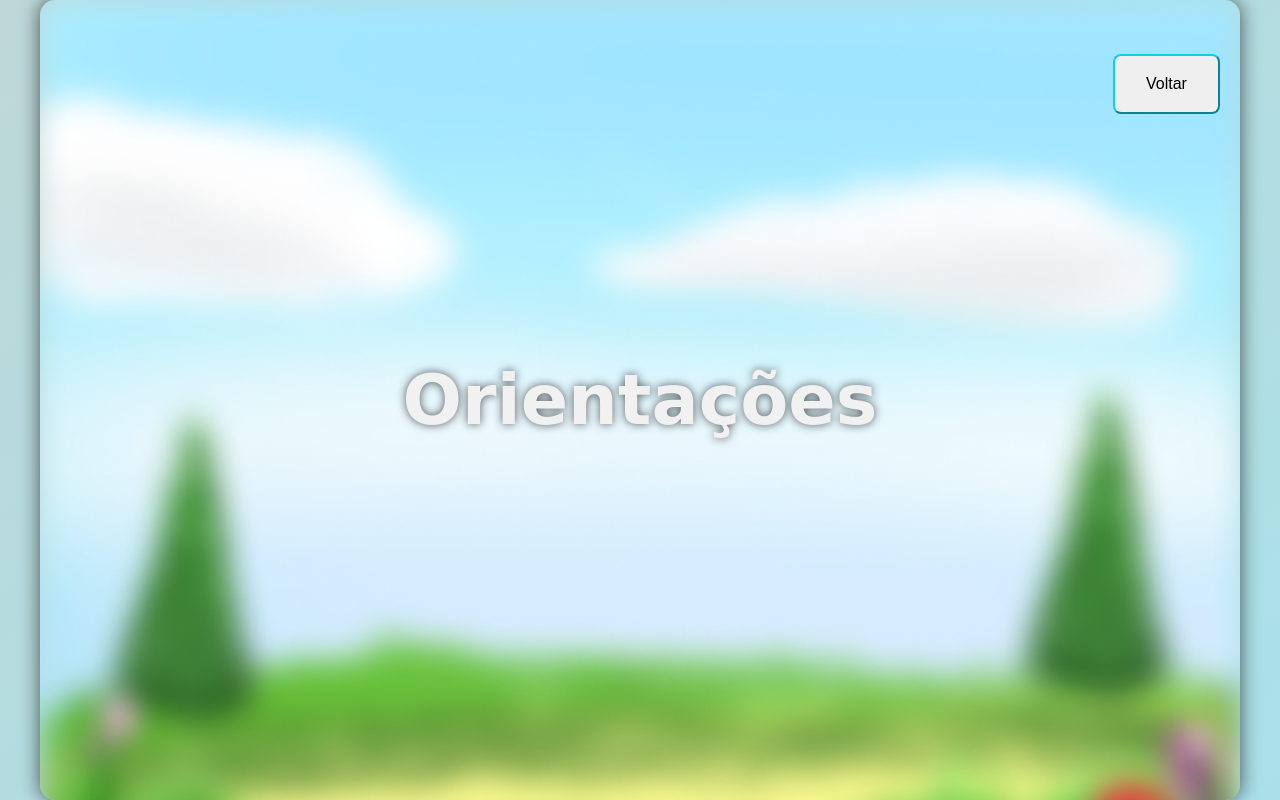
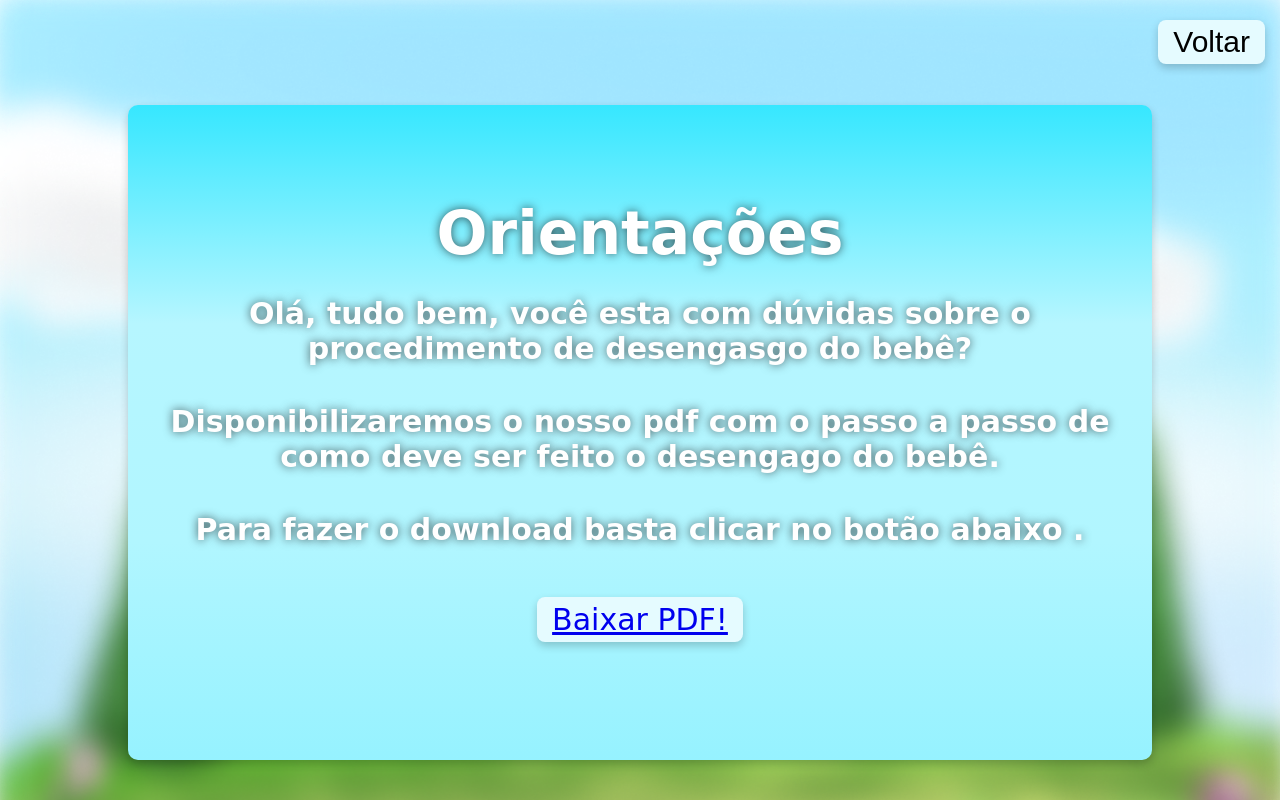
Before and after one commit to lucasferro0/desengasgo-ifal, a plain HTML site: page views/orientacoes.html in a window 1280 px wide. Drawn offline with Linux system fonts and the light colour scheme.

Commit message:
implementação da pagina de orientação

```diff
--- a/css/orientacoes.css
+++ b/css/orientacoes.css
@@ -0,0 +1,252 @@
+* {
+  margin: 0px;
+  padding: 0px;
+  border: 0px;
+}
+
+body {
+  display: flex;
+  flex-direction: column;
+  flex-wrap: wrap;
+  background-image: url("../img/background.png");
+  background-repeat: no-repeat;
+  background-size: cover;
+  height: 100vh;
+  font-family: cursive, Arial, sans-serif;
+}
+
+.buttons {
+  display: flex;
+  flex-direction: row;
+  flex-wrap: wrap;
+}
+
+.buttons button {
+  background-color: #E5FBFF;
+  border-radius: 8px;
+  padding: 5px 15px;
+  box-shadow: 0 4px 8px 0 rgba(0, 0, 0, 0.2);
+  cursor: pointer;
+}
+
+.buttons a {
+  box-shadow: 0 4px 8px 0 rgba(0, 0, 0, 0.2);
+  cursor: pointer;
+}
+
+
+@media only screen and (min-width: 320px) {
+  .content {
+    display: flex;
+    flex-direction: column;
+    flex-wrap: wrap;
+    background-image: url("../img/background.png");
+    background-repeat: no-repeat;
+    background-size: contain;
+    width: 100%;
+    height: 100%;
+    margin: auto;
+    font-size: 10px;
+}
+
+  .conteudo{
+    padding-top: 15px;
+    margin-top: 80px;
+    border-radius: 10px;
+    background: linear-gradient(to bottom, #36E7FF, #B6F6FF, #B1F6FF, #96F2FF);
+    display: flex;
+    align-items: center;
+    flex-direction: column;
+    box-shadow: 0 4px 8px 0 rgba(0, 0, 0, 0.2);
+  }
+
+  .buttons {
+    display: flex;
+    justify-content: flex-end;
+    align-items: center;
+    margin-right: 15px;
+    margin-top: 20px;
+  }
+
+  .buttons button {
+    background-color: #E5FBFF;
+    border-radius: 8px;
+    padding: 5px 15px;
+    box-shadow: 0 4px 8px 0 rgba(0, 0, 0, 0.2);
+    cursor: pointer;
+  }
+
+  .buttons a {
+    background-color: #E5FBFF;
+    border-radius: 8px;
+    padding: 5px 15px;
+    box-shadow: 0 4px 8px 0 rgba(0, 0, 0, 0.2);
+    cursor: pointer;
+  }
+
+  .baixar{
+    display: flex;
+    flex-direction: column;
+    margin: 40px;
+  }
+
+  .title {
+    text-align: center;
+    font-size: 15px;
+  }
+
+  .title h1 {
+    font-weight: bold;
+    font-size: 30px;
+    color: #fff;
+    text-shadow: 0px 0px 10px rgba(12, 12, 12, 0.671);
+  }
+
+  .title p{
+    font-weight: bold;
+    margin: 10px;
+    font-size: 14px;
+    color: #fff;
+    text-shadow: 0px 0px 10px rgba(12, 12, 12, 0.671);
+  }
+}
+
+@media only screen and (min-width: 768px) {
+  .content {
+    display: flex;
+    flex-direction: column;
+    flex-wrap: wrap;
+    background-image: url("../img/background.png");
+    background-repeat: no-repeat;
+    background-size: cover;
+    width: 100%;
+    height: 100%;
+    margin: auto;
+    font-size: 10px;
+}
+
+  .conteudo{
+    display: flex;
+    align-items: center;
+    flex-direction: column;
+    justify-content: center;
+    margin: auto;
+    width: 80%;
+    height: 80%;
+    padding-top: 15px;
+    border-radius: 10px;
+    background: linear-gradient(to bottom, #36E7FF, #B6F6FF, #B1F6FF, #96F2FF);
+    box-shadow: 0 4px 8px 0 rgba(0, 0, 0, 0.2);
+  }
+
+  .buttons {
+    display: flex;
+    justify-content: flex-end;
+    align-items: center;
+    margin-right: 15px;
+    margin-top: 20px;
+  }
+
+  .buttons button {
+    background-color: #E5FBFF;
+    border-radius: 8px;
+    padding: 5px 15px;
+    box-shadow: 0 4px 8px 0 rgba(0, 0, 0, 0.2);
+    cursor: pointer;
+    font-size: 20px;
+  }
+
+  .buttons a {
+    background-color: #E5FBFF;
+    border-radius: 8px;
+    padding: 5px 15px;
+    box-shadow: 0 4px 8px 0 rgba(0, 0, 0, 0.2);
+    cursor: pointer;
+    font-size: 20px;
+  }
+
+  .baixar{
+    display: flex;
+    flex-direction: column;
+    margin: 40px;
+  }
+
+  .title {
+    text-align: center;
+    color: #fff;
+    text-shadow: 0px 0px 10px rgba(12, 12, 12, 0.671);
+  }
+
+  .title h1 {
+    font-weight: bold;
+    font-size: 40px;
+  }
+
+  .title p{
+    padding-left: 30px;
+    padding-right: 30px;
+    font-weight: bold;
+    margin: 10px;
+    font-size: 20px;
+  }
+}
+
+
+@media only screen and (min-width: 1024px) {
+
+  .buttons button {
+    font-size: 30px;
+  }
+
+  .buttons a {
+    font-size: 30px;
+  }
+
+  .title h1 {
+    font-weight: bold;
+    font-size: 60px;
+  }
+
+  .title p{
+    font-size: 30px;
+  }
+}
+
+
+@media only screen and (min-width: 1440px) {
+  .buttons button {
+    font-size: 32px;
+  }
+
+  .buttons a {
+    font-size: 32px;
+  }
+
+  .title h1 {
+    font-weight: bold;
+    font-size: 62px;
+  }
+
+  .title p{
+    font-size: 32px;
+  }
+}
+
+@media only screen and (min-width: 2560px) {
+  .buttons button {
+    font-size: 50px;
+  }
+
+  .buttons a {
+    font-size: 60px;
+  }
+
+  .title h1 {
+    font-weight: bold;
+    font-size: 100px;
+  }
+
+  .title p{
+    font-size: 75px;
+  }
+}
--- a/js/orientações.js
+++ b/js/orientações.js
@@ -1,10 +1,9 @@
 document.addEventListener("DOMContentLoaded", function() {
-  const redirectVoltar = function() {
-    window.location.href = "index.html";
-  };
+  const botaoVoltar = document.querySelector("button");
 
-  const botaoVoltar = document.querySelector(".botaoVoltar");
   if (botaoVoltar) {
-      botaoVoltar.addEventListener("click", redirectVoltar);
+    botaoVoltar.addEventListener("click", function () {
+      window.history.back();
+    });
   }
 });
--- a/views/orientacoes.html
+++ b/views/orientacoes.html
@@ -3,17 +3,31 @@
 <head>
   <meta charset="UTF-8">
   <meta name="viewport" content="width=device-width, initial-scale=1.0">
-  <link rel="stylesheet" href="../css/styles.css">
+  <link rel="stylesheet" href="../css/orientacoes.css">
   <script src="../js/orientações.js" defer></script>
   <title>Orientações</title>
 </head>
 <body>
 
-  <div class="content fundo">
-    <div class="buttons botaoVoltar">
-      <button>Voltar</button>
+  <div class="content">
+    <div class="buttons">
+      <button type="button">Voltar</button>
     </div>
-    <h1>Orientações</h1>
+    <div class="conteudo">
+      <div class="title">
+        <h1>Orientações</h1>
+        <br>
+        <p>Olá, tudo bem, você esta com dúvidas sobre o procedimento de desengasgo do bebê?</p>
+        <br>
+        <p>Disponibilizaremos o nosso pdf com o passo a passo de como deve ser feito o desengago do bebê.</p>
+        <br>
+        <p>Para fazer o download basta clicar no botão abaixo .</p>
+      </div>
+      <div class="buttons baixar">
+        <a href="../pdf/Cartilha SOS_Desengago.pdf" download="Cartilha SOS_Desengago.pdf">Baixar PDF!</a>
+      </div>
+    </div>
+
   </div>
 </body>
 </html>
```
Also changed, not shown: 3 other files.
